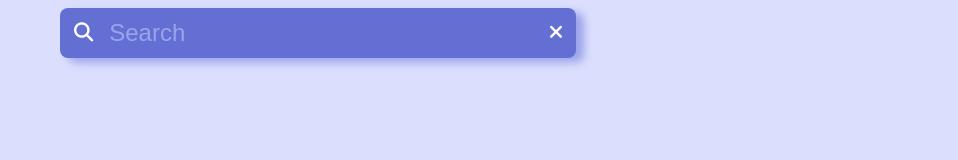
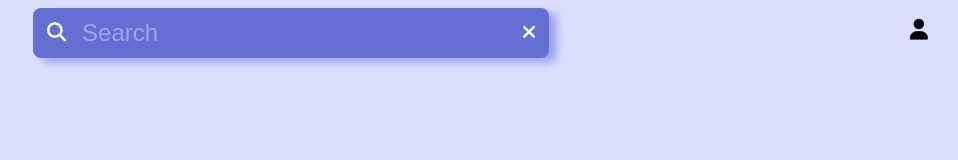
Before and after one commit to GaszokS/Culture-j-ai, a website: page Content/index.html in a window 1280 px wide. Shown: the whole page, without its empty margins (322-1280 px from the left). Drawn offline with Linux system fonts and the light colour scheme.

Commit message:
du html tout joli

```diff
--- a/Content/index.html
+++ b/Content/index.html
@@ -3,20 +3,26 @@
 <head>
     <title>Culture j'ai</title>
     <link rel="stylesheet" href="/styles.css">
+    <script src="indexClient.js"></script>
     <link rel="stylesheet" href="https://cdnjs.cloudflare.com/ajax/libs/font-awesome/6.1.1/css/all.min.css" integrity="sha512-KfkfwYDsLkIlwQp6LFnl8zNdLGxu9YAA1QvwINks4PhcElQSvqcyVLLD9aMhXd13uQjoXtEKNosOWaZqXgel0g==" crossorigin="anonymous" referrerpolicy="no-referrer" />
 </head>
 <body>
-    <div class="TopBar">
+    <div class="topbar">
         <div class="searchBar">
-            <button class="btn">
-                <div class="fa fa-search"></div>
-            </button>
-            <form action="/" method="post">
+            <form action="/" method="post" id="searchForm" class="searchBarForm">
+                <button class="btnSearch">
+                    <div class="fa fa-search"></div>
+                </button>
                 <input name= "search" type="text" placeholder="Search">
             </form>
 
-            <button class="btn">
+            <button class="btnCross" onclick = "emptySearchBar()">
                 <div class="fa fa-times"></div>
+            </button>
+        </div>
+        <div class="user">
+            <button class="btnLog" name="foo" onclick="window.location.href='login'";>
+                <div class="fa fa-user"></div>
             </button>
         </div>
     </div>
--- /dev/null
+++ b/Content/indexClient.js
@@ -0,0 +1,3 @@
+function emptySearchBar() {
+    document.getElementById("searchForm").reset();
+ }
--- a/Content/styles.css
+++ b/Content/styles.css
@@ -1,7 +1,10 @@
 body {
     background-color: #DBDFFD;
 }
-
+.topbar{
+    display: flex;
+    align-items: center;
+}
 .searchBar {
     font-size: 1.5rem;
     display: flex;
@@ -15,8 +18,12 @@ body {
     color : white;
     box-shadow: 0.5rem 0.28rem 0.5rem #9BA3EB;
 }
-
-.searchBar form{
+.searchBarForm{
+    display: flex;
+    align-items: center;
+    justify-content: space-between;
+}
+.searchBarForm  input{
     width: 100%;
 }
 
@@ -35,10 +42,23 @@ body {
     color : #9BA3EB;
 }
 
-.btn {
+.searchBar button {
     cursor: pointer;
     border: none;
     background-color: transparent;
     color : white;
     font-size: 1.2rem;
 }
+
+.user{
+    font-size: 1.2rem;
+    margin : 0 1rem 0 0.5rem;
+    height: 2rem;
+}
+.user button {
+    cursor: pointer;
+    border: none;
+    background-color: transparent;
+    color : 646FD4;
+    font-size: 1.3rem;
+}
```
